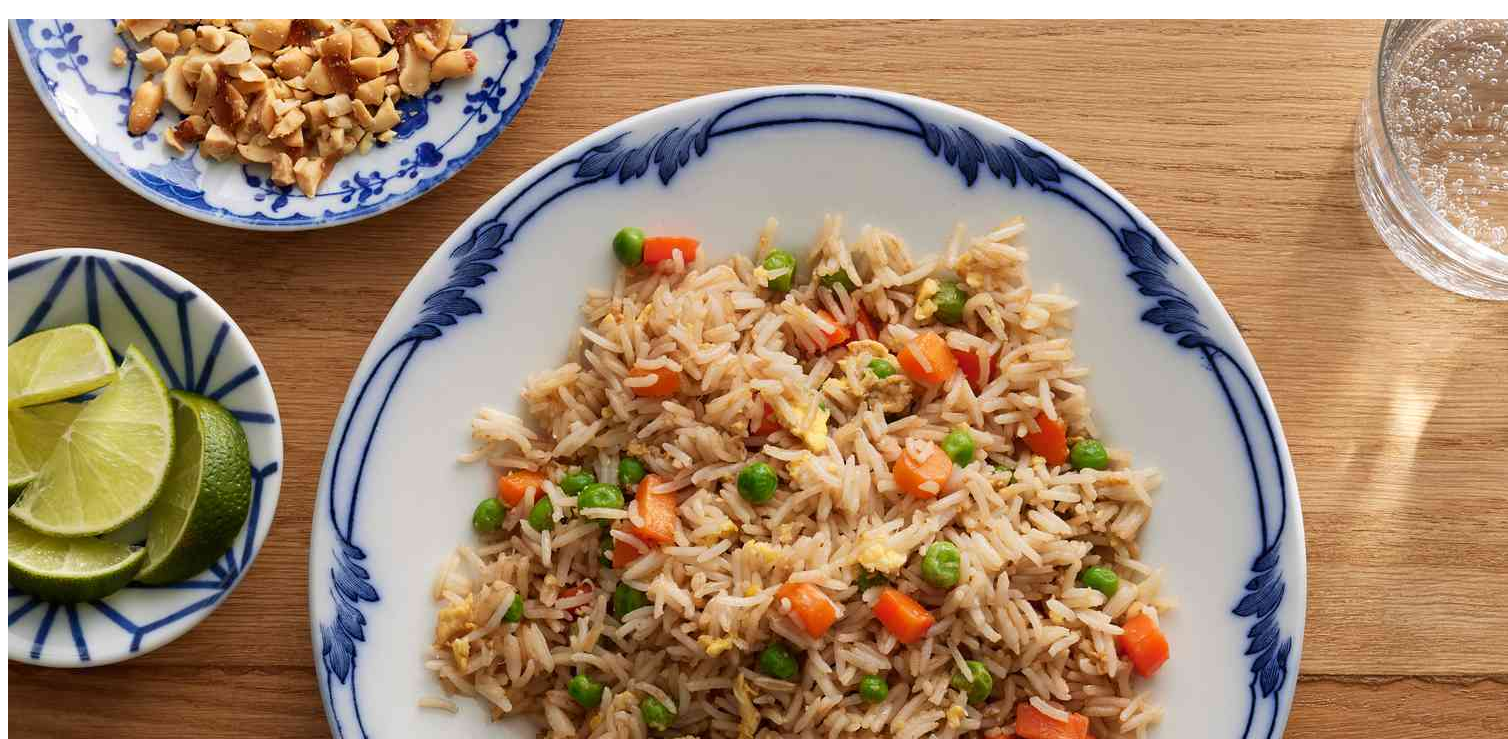
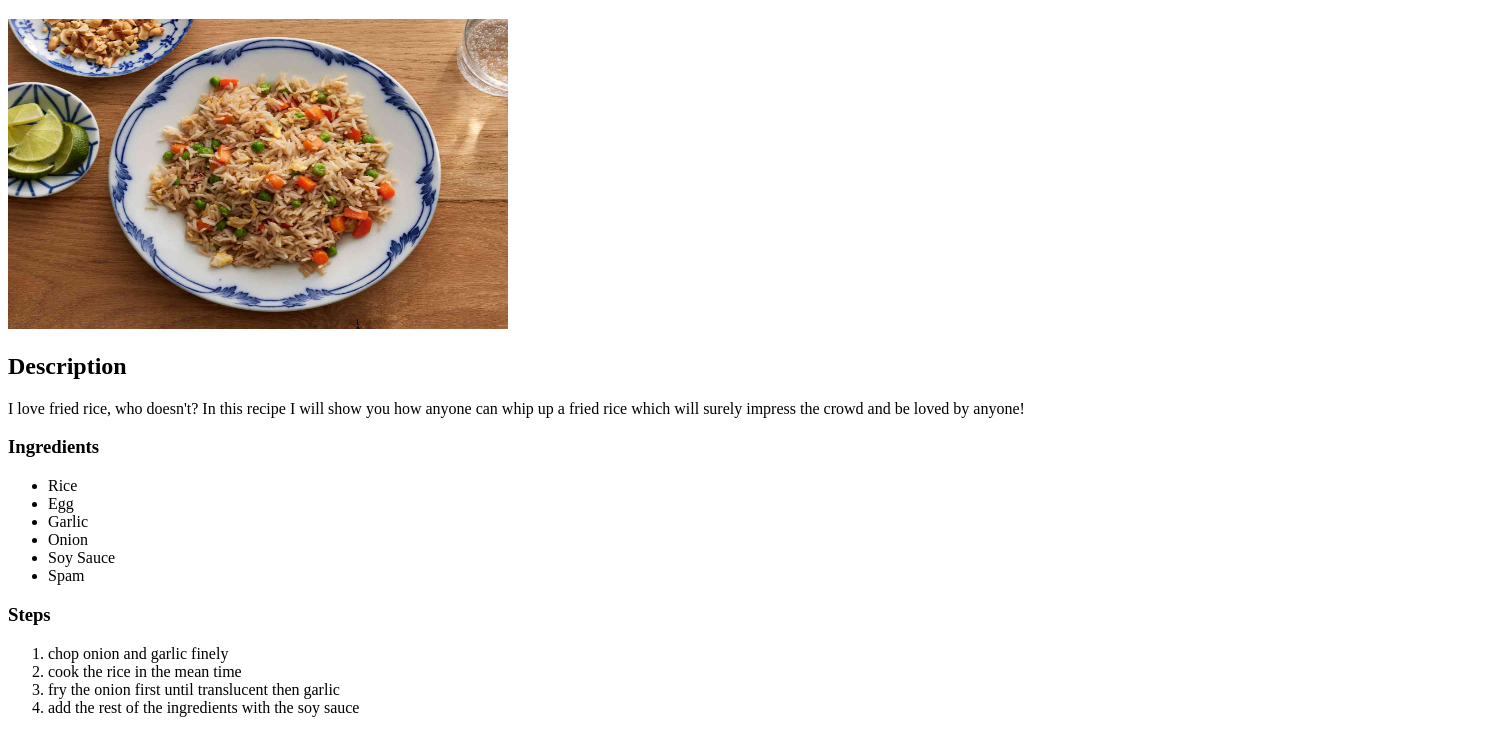
Before and after one commit to ProjectLearnEverything/odin-recipes, a plain HTML site: page recipes/friedrice.html in a window 1280 px wide. Shown: the part 61-800 px from the top of the page, 1508 px wide, since content can reach past the window. Drawn offline with Linux system fonts and the light colour scheme.

Commit message:
added ramen.html and scrambled-egg.html

```diff
--- a/recipes/friedrice.html
+++ b/recipes/friedrice.html
@@ -8,7 +8,7 @@
 
     <body>
         <h1>Fried Rice Recipe</h1>
-        <img src="../images/friedrice.jpg" alt="">
+        <img src="../images/friedrice.jpg" alt="friedrice pic" height="310" width="500">
         <h2>Description</h2>
         I love fried rice, who doesn't? In this recipe I will show you how anyone can whip up a fried rice which will surely impress the crowd and be loved by anyone!
 
```
Also changed, not shown: recipes/ramen.html (added), recipes/scrambled-eggs.html (added).
